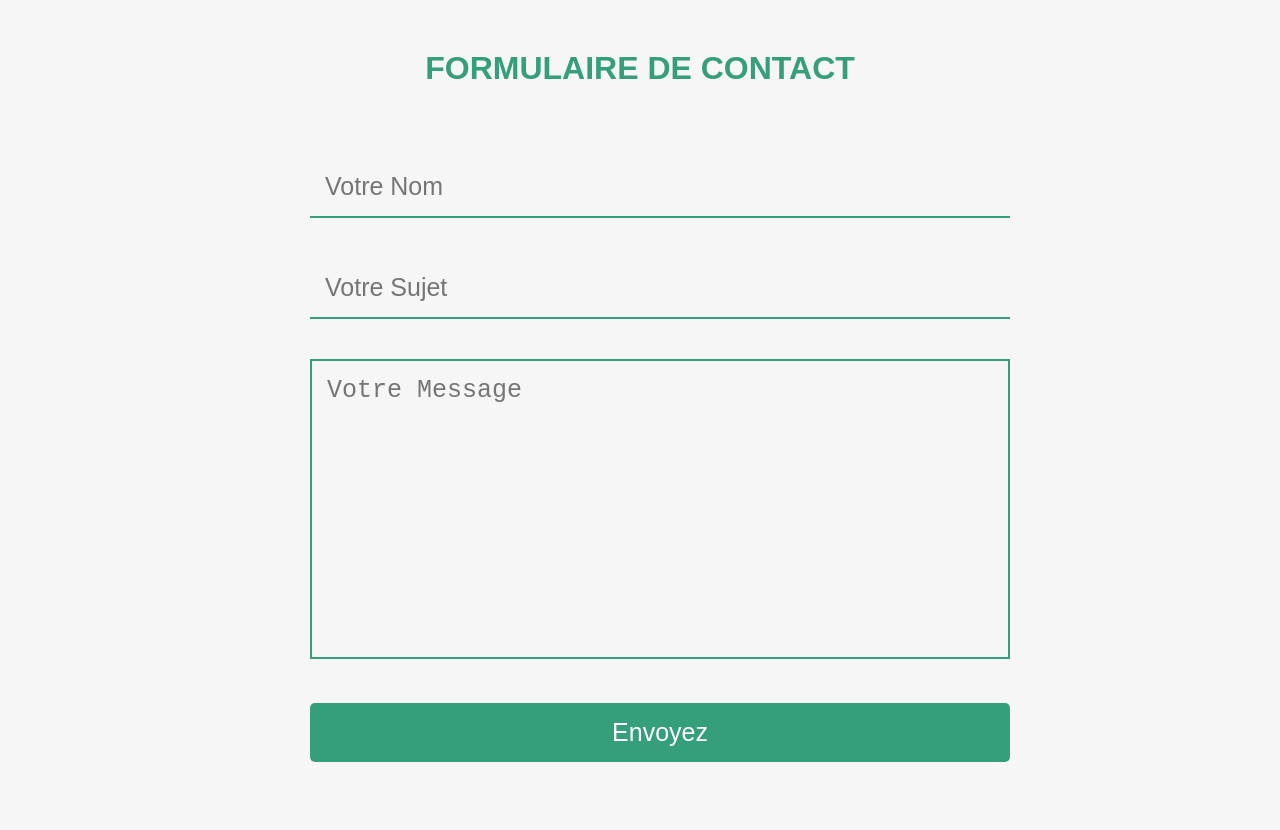
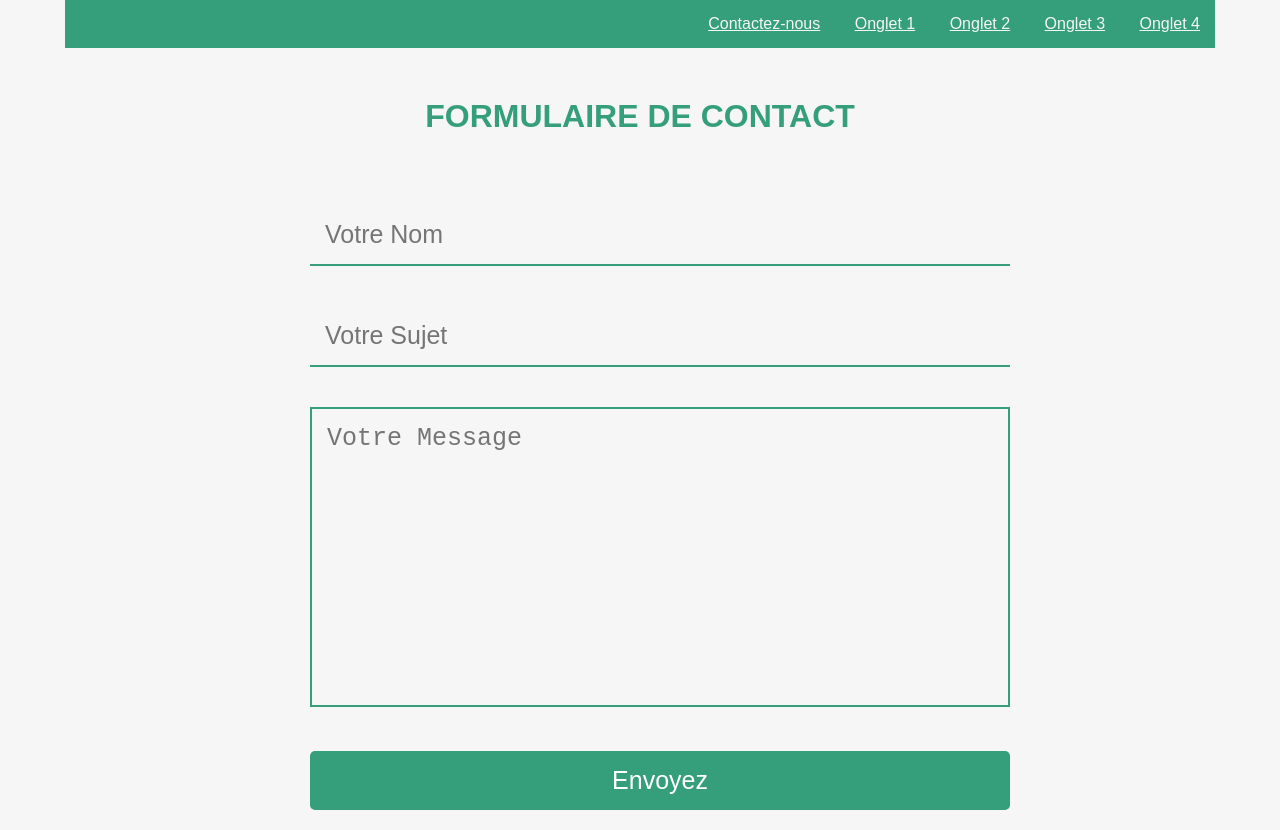
Before and after one commit to GaryLrx/LEROUX-Gary-TP1-CSS, a plain HTML site: page page1.html in a window 1280 px wide. Before the commit the page ends 800 px from the top, so only its background shows below. Drawn offline with Linux system fonts and the light colour scheme; files that its build step writes are made by us from their sources.

Commit message:
Update page1.html

```diff
--- a/page1.html
+++ b/page1.html
@@ -11,6 +11,22 @@
     <link href="css/style.css" rel="stylesheet">
 
 </head>
+<header>
+    <nav>
+    <ul>
+        <li><a href="page1.html" target="_blank"
+                tilte="Redirection vers page principal">Contactez-nous</a></li>
+        <li><a href="index.html"target="_blank"
+                tilte="Redirection vers page MDN CSS">Onglet 1</a></li>
+        <li><a href="https://developer.mozilla.org/fr/docs/Web/CSS" target="_blank"
+                tilte="Redirection vers page MDN JS"> Onglet 2</a></li>
+        <li><a href="https://developer.mozilla.org/fr/docs/Glossary/PHP" target="_blank"
+                tilte="Redirection vers page MDN JS">Onglet 3</a></li>
+        <li><a href="https://developer.mozilla.org/fr/docs/Glossary/SQL" target="_blank"
+                tilte="Redirection vers page MDN JS">Onglet 4</a></li>
+    </ul>
+    </nav>
+</header>
 <body>
     <h1>Formulaire de contact</h1>
 
```
